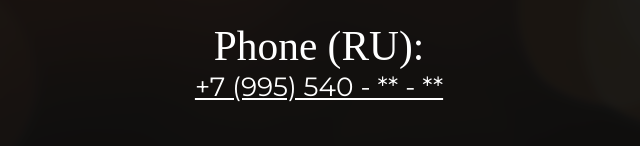
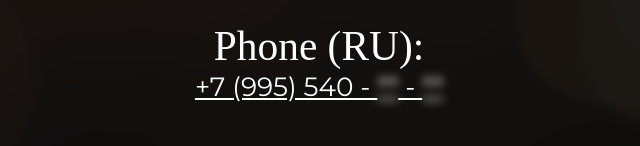
Before and after one commit to tayowrld/card, a plain HTML site: page index.html in a window 1280 px wide. Shown: the part 588-734 px from the top of the page, 321-961 px from the left. Drawn offline with Linux system fonts and the light colour scheme; a web font is replaced by a local one.

Commit message:
Add files via upload

```diff
--- a/index.html
+++ b/index.html
@@ -26,7 +26,7 @@
                         <div class="telegram">
                             <h2>Phone (RU):</h2>
                             <div class="stroke-through"></div>
-                            <a class="animate" href="#" onclick="phoneAlert()">+7 (995) 540 - ** - **</a>
+                            <a class="animate" href="#" onclick="phoneAlert()">+7 (995) 540 - <span class="blured">**</span> - <span class="blured">**</span></a>
                         </div>
                     </li>
                 </ul>
@@ -34,5 +34,6 @@
         </div>
         <div class="bokeh"></div>
     </div>
+    <script src="./script.js"></script>
 </body>
 </html>
--- a/script.js
+++ b/script.js
@@ -0,0 +1,5 @@
+let phone = "+79955406680";
+
+function phoneAlert(){
+    window.location.href = 'tel://' + phone;
+};
--- a/styles.css
+++ b/styles.css
@@ -89,3 +89,8 @@ ul a{
     filter: blur(5px) opacity(0.3);
     -webkit-filter: blur(5px) opacity(0.3);
 }
+
+.blured{
+    filter: blur(5px);
+    -webkit-filter: blur(5px);
+}
```
